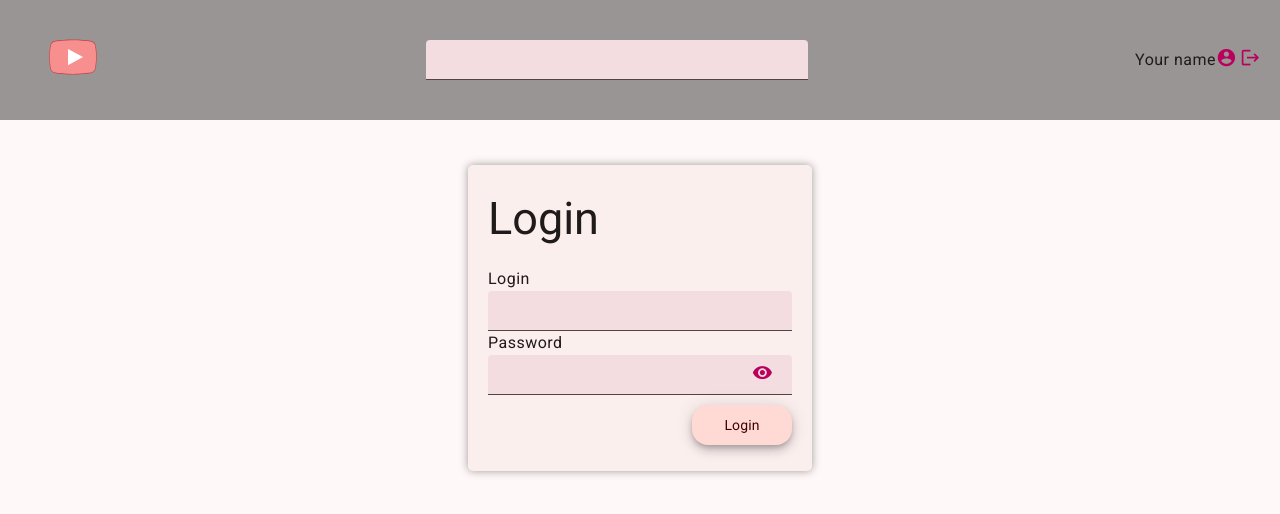
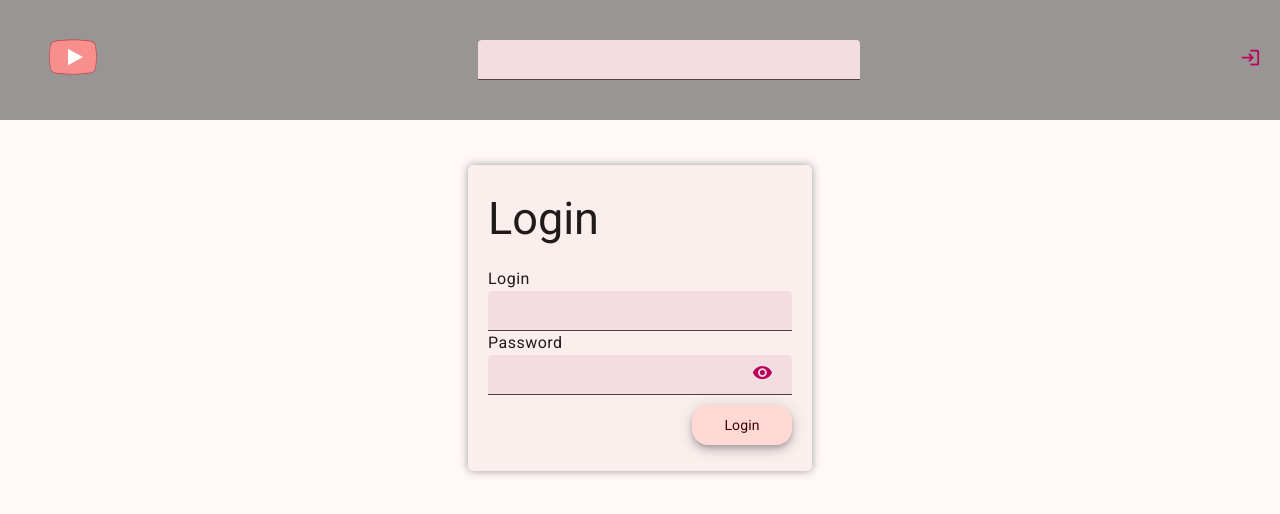
Before and after one commit to YuliyaVoronovich/youtube-client-app, an Angular app in the folder youtube-client/: page /login in a window 1280 px wide. Shown: the top 514 px of the page. Built offline with nearby package versions, Linux system fonts and the light colour scheme.

Commit message:
feat: add logic of login and logout buttons

```diff
--- a/youtube-client/src/app/core/components/header/header/header.component.html
+++ b/youtube-client/src/app/core/components/header/header/header.component.html
@@ -1,5 +1,5 @@
 <mat-toolbar-row>
   <app-logo></app-logo>
   <app-search-form></app-search-form>
-  <app-user-info (logout)="logout()"></app-user-info>
+  <app-user-info></app-user-info>
 </mat-toolbar-row>
--- a/youtube-client/src/app/core/components/header/header/header.component.ts
+++ b/youtube-client/src/app/core/components/header/header/header.component.ts
@@ -1,9 +1,6 @@
 import { Component } from '@angular/core';
 import { MatToolbarModule } from '@angular/material/toolbar';
 import { ButtonComponent } from '@shared/components/button/button.component';
-import { AuthService } from '@features/auth/services/auth.service';
-import { Router } from '@angular/router';
-import { Routes } from '@core/models/route.model';
 import { UserInfoComponent } from '../user-info/user-info.component';
 import { LogoComponent } from '../logo/logo.component';
 import { SearchFormComponent } from '../search-form/search-form.component';
@@ -21,14 +18,4 @@ import { SearchFormComponent } from '../search-form/search-form.component';
   templateUrl: './header.component.html',
   styleUrl: './header.component.scss',
 })
-export class HeaderComponent {
-  constructor(
-    private authService: AuthService,
-    private router: Router
-  ) {}
-
-  logout() {
-    this.authService.logout();
-    this.router.navigate([Routes.Default]);
-  }
-}
+export class HeaderComponent {}
--- a/youtube-client/src/app/core/components/header/user-info/user-info.component.html
+++ b/youtube-client/src/app/core/components/header/user-info/user-info.component.html
@@ -1,3 +1,8 @@
-<span>Your name</span>
-<app-icon fontIcon="account_circle" text=""></app-icon>
-<app-icon fontIcon="logout" text="" (click)="emitLogout()"></app-icon>
+<div class="auth-info" *ngIf="isLoggedIn$ | async; else loggin">
+  <span>Your name</span>
+  <app-icon fontIcon="account_circle" text=""> </app-icon
+  ><app-icon fontIcon="logout" (click)="logout()"></app-icon>
+</div>
+<ng-template #loggin
+  ><app-icon fontIcon="login" (click)="login()"></app-icon
+></ng-template>
--- a/youtube-client/src/app/core/components/header/user-info/user-info.component.scss
+++ b/youtube-client/src/app/core/components/header/user-info/user-info.component.scss
@@ -1,3 +1,3 @@
-:host {
+.auth-info {
   display: flex;
 }
--- a/youtube-client/src/app/core/components/header/user-info/user-info.component.ts
+++ b/youtube-client/src/app/core/components/header/user-info/user-info.component.ts
@@ -1,17 +1,32 @@
-import { Component, EventEmitter, Output } from '@angular/core';
+import { Component } from '@angular/core';
+import { Routes } from '@core/models/route.model';
+import { AuthService } from '@features/auth/services/auth.service';
 import { IconComponent } from '@shared/components/icon/icon.component';
+import { Router } from '@angular/router';
+import { CommonModule, NgIf } from '@angular/common';
+import { Observable } from 'rxjs';
 
 @Component({
   selector: 'app-user-info',
   standalone: true,
-  imports: [IconComponent],
+  imports: [CommonModule, IconComponent, NgIf],
   templateUrl: './user-info.component.html',
   styleUrl: './user-info.component.scss',
 })
 export class UserInfoComponent {
-  @Output() public readonly logout = new EventEmitter<string>();
+  public isLoggedIn$: Observable<boolean> = this.authService.isLoginned$;
 
-  emitLogout() {
-    this.logout.emit();
+  constructor(
+    private authService: AuthService,
+    private router: Router
+  ) {}
+
+  login() {
+    this.router.navigate([Routes.Login]);
+  }
+
+  logout() {
+    this.authService.logout();
+    this.router.navigate([Routes.Default]);
   }
 }
--- a/youtube-client/src/app/features/auth/services/auth.service.ts
+++ b/youtube-client/src/app/features/auth/services/auth.service.ts
@@ -9,6 +9,8 @@ const KEY_USER_TOKEN = 'fakeUserToken';
 })
 export class AuthService {
   private readonly isLoginned$$ = new BehaviorSubject(this.getAuthStatus());
+
+  public isLoginned$ = this.isLoginned$$.pipe();
 
   constructor(private localStorage: LocalStorageService) {}
 
```
